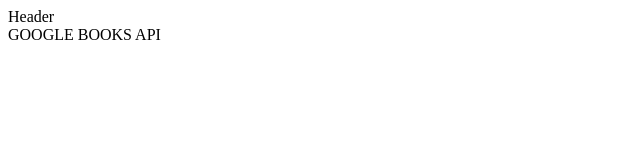
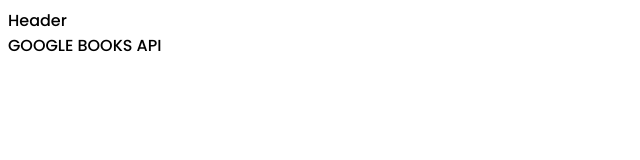
Before and after one commit to Diogoku/googleBooksAPI, a React app: page / in a window 1280 px wide. Shown: the whole page, without its empty margins (0-640 px from the left). Built offline with nearby package versions, Linux system fonts and the light colour scheme.

Commit message:
Add Google Fonts: Poppins, sans-serif

```diff
--- a/src/components/App.js
+++ b/src/components/App.js
@@ -6,6 +6,9 @@
 
 // COMPONENTS
 import Header from "./Header";
+
+// CSS
+import "../css/default.css";
 
 function App() {
   return (
--- a/src/css/default.css
+++ b/src/css/default.css
@@ -0,0 +1,3 @@
+:root {
+  font-family: "Poppins", sans-serif;
+}
--- a/src/index.html
+++ b/src/index.html
@@ -3,6 +3,10 @@
   <head>
     <meta charset="UTF-8" />
     <meta name="viewport" content="width=device-width, initial-scale=1.0" />
+    <link
+      href="https://fonts.googleapis.com/css2?family=Poppins:wght@500&display=swap"
+      rel="stylesheet"
+    />
     <title>Google Books API</title>
   </head>
   <body>
```
